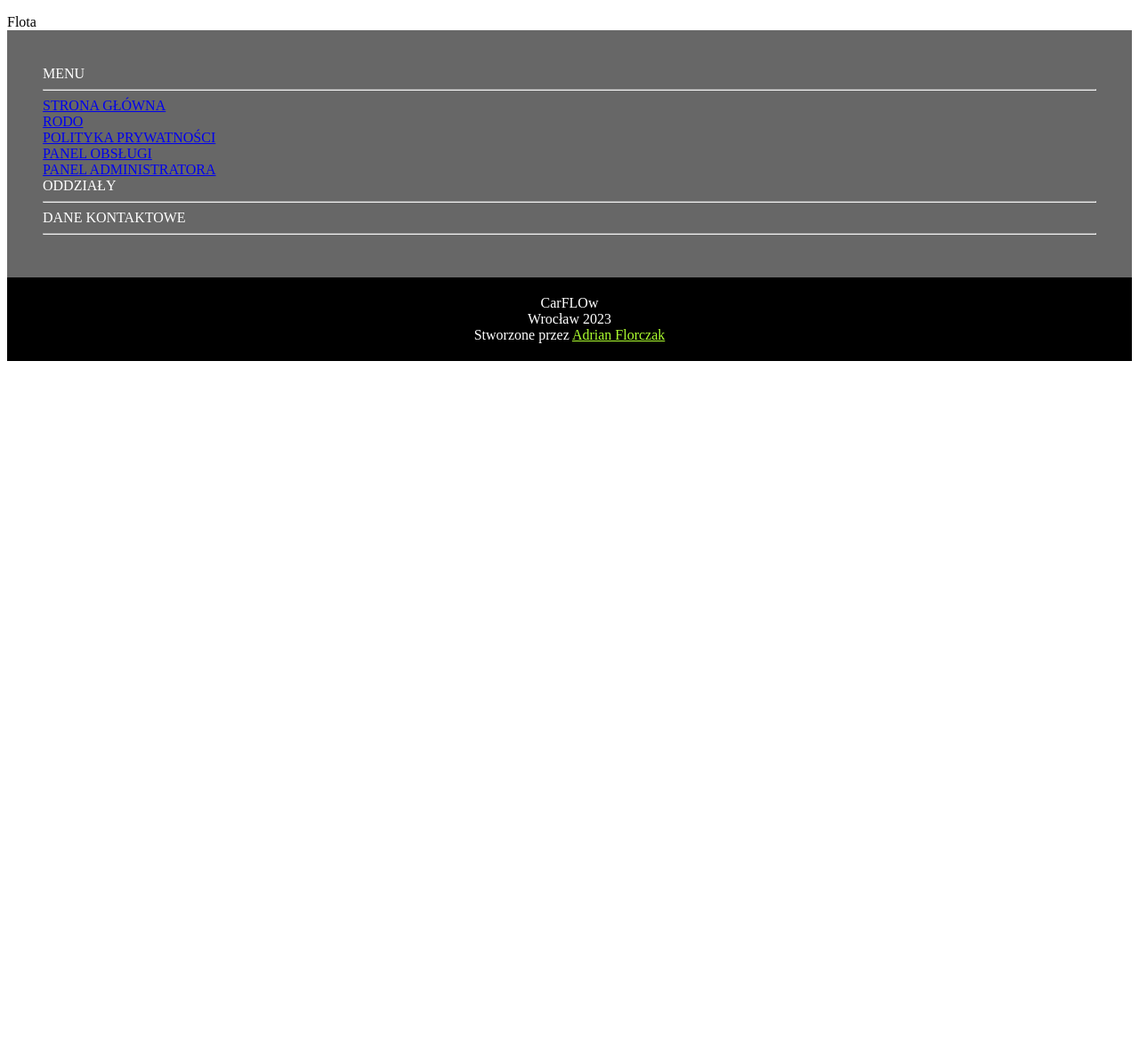
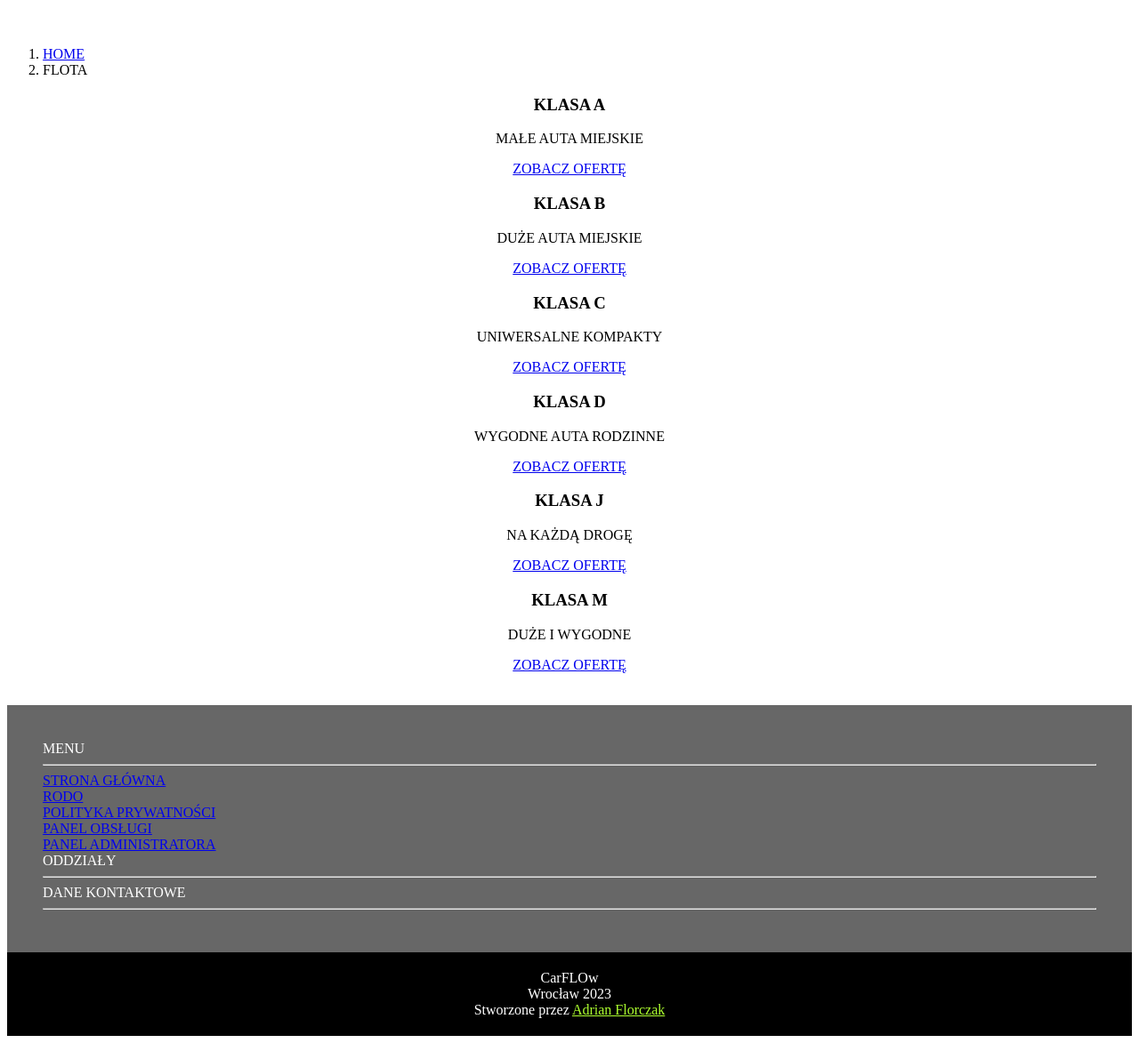
Before and after one commit to aflorczak/carflowOnline, a Symfony app: template templates/website/view/fleetPage.html.twig in a window 1280 px wide. Shown: the part 241-1414 px from the top of the page at 89% size. Before the commit the page ends 647 px from the top, so only its background shows below. Run offline with Twig, Linux system fonts and the light colour scheme; the template is opened without the code that fills it, so the values that code supplies are empty; style sheets or scripts are compiled from the project's sources; some libraries are stand-ins or nearby versions.

Commit message:
Basic fleet page and classFleetPage is done.

```diff
--- a/templates/website/view/fleetPage.html.twig
+++ b/templates/website/view/fleetPage.html.twig
@@ -7,5 +7,85 @@
 
 
 {% block websiteBody %}
-    Flota
+    <div style="background-color: rgba(255,255,255,0.82); padding: 20px 0 0 0;">
+        <div class="container-fluid">
+            <ol class="breadcrumb">
+                <li><a href="{{ path('app_view_website_get-home-page-view') }}">HOME</a></li>
+                <li class="active">FLOTA</li>
+            </ol>
+        </div>
+    </div>
+
+    <div style="background-color: rgba(255,255,255,0.82); height: 100%">
+        <div class="container-fluid">
+            <div class="row" style="text-align: center; padding-bottom: 20px;">
+                <div class="col-md-2">
+                    <div class="thumbnail">
+                        <div class="caption">
+                            <h3 style="font-weight: bold;">KLASA A</h3>
+                            <p>
+                                MAŁE AUTA MIEJSKIE
+                            </p>
+                            <p><a href="{{ path('app_view_website_get-class-fleet-page-view', {class: 'a'}) }}" class="btn btn-success" role="button">ZOBACZ OFERTĘ</a></p>
+                        </div>
+                    </div>
+                </div>
+                <div class="col-md-2">
+                    <div class="thumbnail">
+                        <div class="caption">
+                            <h3 style="font-weight: bold;">KLASA B</h3>
+                            <p>
+                                DUŻE AUTA MIEJSKIE
+                            </p>
+                            <p><a href="{{ path('app_view_website_get-class-fleet-page-view', {class: 'b'}) }}" class="btn btn-success" role="button">ZOBACZ OFERTĘ</a></p>
+                        </div>
+                    </div>
+                </div>
+                <div class="col-md-2">
+                    <div class="thumbnail">
+                        <div class="caption">
+                            <h3 style="font-weight: bold;">KLASA C</h3>
+                            <p>
+                                UNIWERSALNE KOMPAKTY
+                            </p>
+                            <p><a href="{{ path('app_view_website_get-class-fleet-page-view', {class: 'c'}) }}" class="btn btn-success" role="button">ZOBACZ OFERTĘ</a></p>
+                        </div>
+                    </div>
+                </div>
+                <div class="col-md-2">
+                    <div class="thumbnail">
+                        <div class="caption">
+                            <h3 style="font-weight: bold;">KLASA D</h3>
+                            <p>
+                                WYGODNE AUTA RODZINNE
+                            </p>
+                            <p><a href="{{ path('app_view_website_get-class-fleet-page-view', {class: 'd'}) }}" class="btn btn-success" role="button">ZOBACZ OFERTĘ</a></p>
+                        </div>
+                    </div>
+                </div>
+                <div class="col-md-2">
+                    <div class="thumbnail">
+                        <div class="caption">
+                            <h3 style="font-weight: bold;">KLASA J</h3>
+                            <p>
+                                NA KAŻDĄ DROGĘ
+                            </p>
+                            <p><a href="{{ path('app_view_website_get-class-fleet-page-view', {class: 'j'}) }}" class="btn btn-success" role="button">ZOBACZ OFERTĘ</a></p>
+                        </div>
+                    </div>
+                </div>
+                <div class="col-md-2">
+                    <div class="thumbnail">
+                        <div class="caption">
+                            <h3 style="font-weight: bold;">KLASA M</h3>
+                            <p>
+                                DUŻE I WYGODNE
+                            </p>
+                            <p><a href="{{ path('app_view_website_get-class-fleet-page-view', {class: 'm'}) }}" class="btn btn-success" role="button">ZOBACZ OFERTĘ</a></p>
+                        </div>
+                    </div>
+                </div>
+            </div>
+        </div>
+    </div>
 {% endblock %}
```
Also changed, not shown: src/Controller/View/Website/FleetPageController.php (+21 -0 lines), src/Service/CarService.php (+25 -0 lines), templates/website/view/classFleetPage.html.twig (added, +70 -0 lines), templates/website/view/homePage.html.twig (+6 -6 lines).
